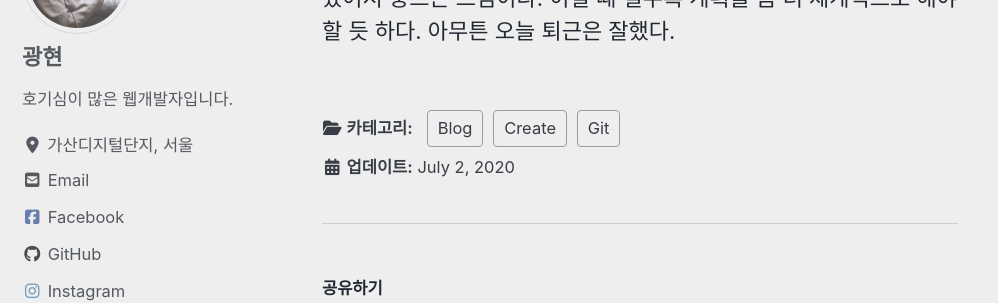
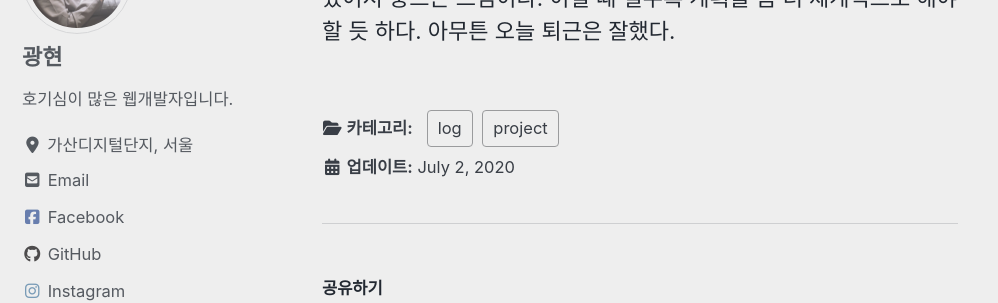
Before and after one commit to mmmmicha/wjdrhkd456.github.io, a Jekyll site: the page built from _posts/2020-07-01-project-log1.md, in a window 1280 px wide and 900 px high, scrolled down 737 px. Shown: the part 142-445 px from the top of the window, without its empty margins (0-998 px from the left). Built offline with Jekyll 4.4.1, drawn with Linux system fonts in a browser that asks for light colours; cached includes are drawn as plain includes; nearby versions of some CDN libraries; comment, search, counter and statistics services are not loaded.

Commit message:
Update 2020-07-01-project-log1.md

```diff
--- a/_posts/2020-07-01-project-log1.md
+++ b/_posts/2020-07-01-project-log1.md
@@ -1,7 +1,7 @@
 ---
 title: "Project Log. 1"
 date: 2020-07-01 23:05:40 -0400
-categories: Blog Create Git
+categories: project log
 ---
 
 workShop 보다도 형식에서 더 자유롭게 당시의 심경이나 상황을 기록해두려고 한다.
```
